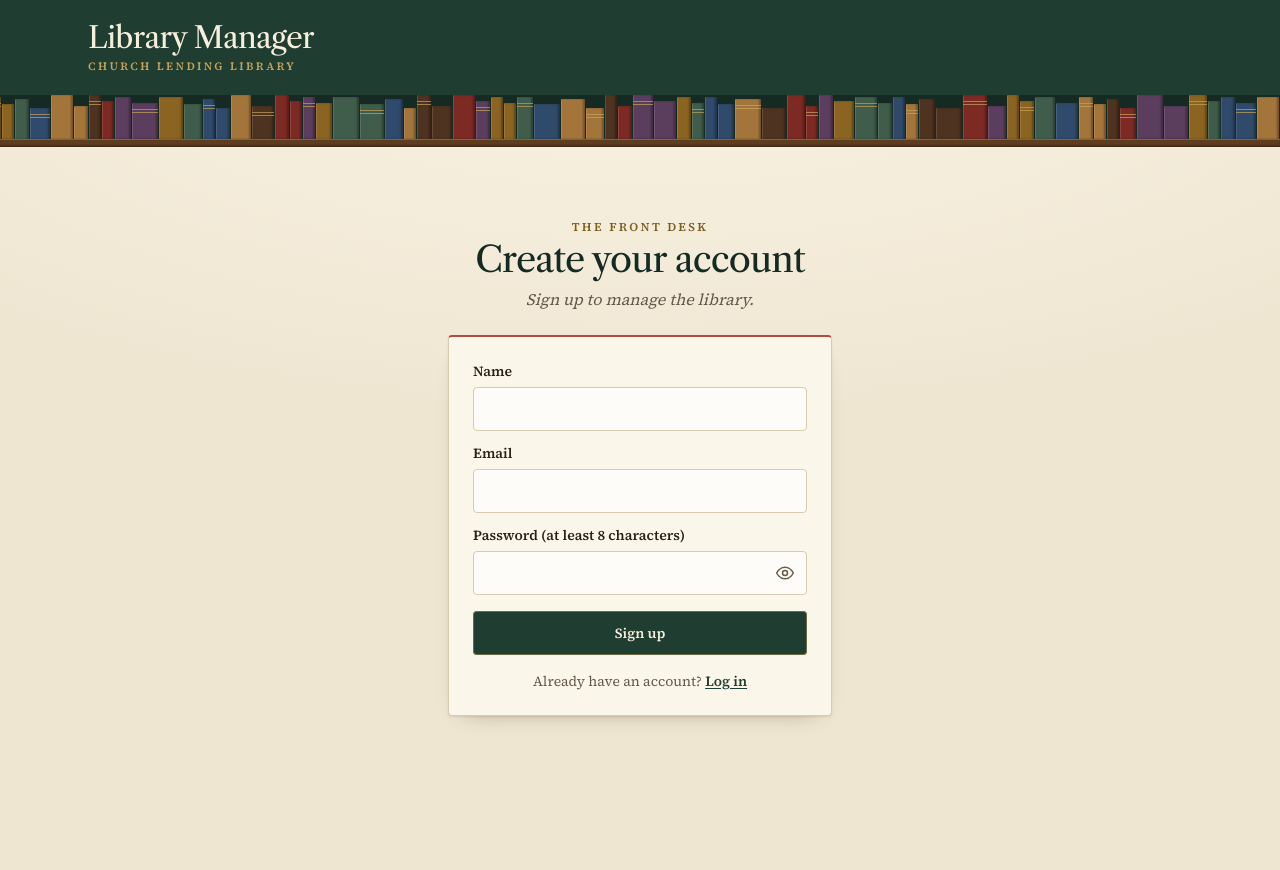
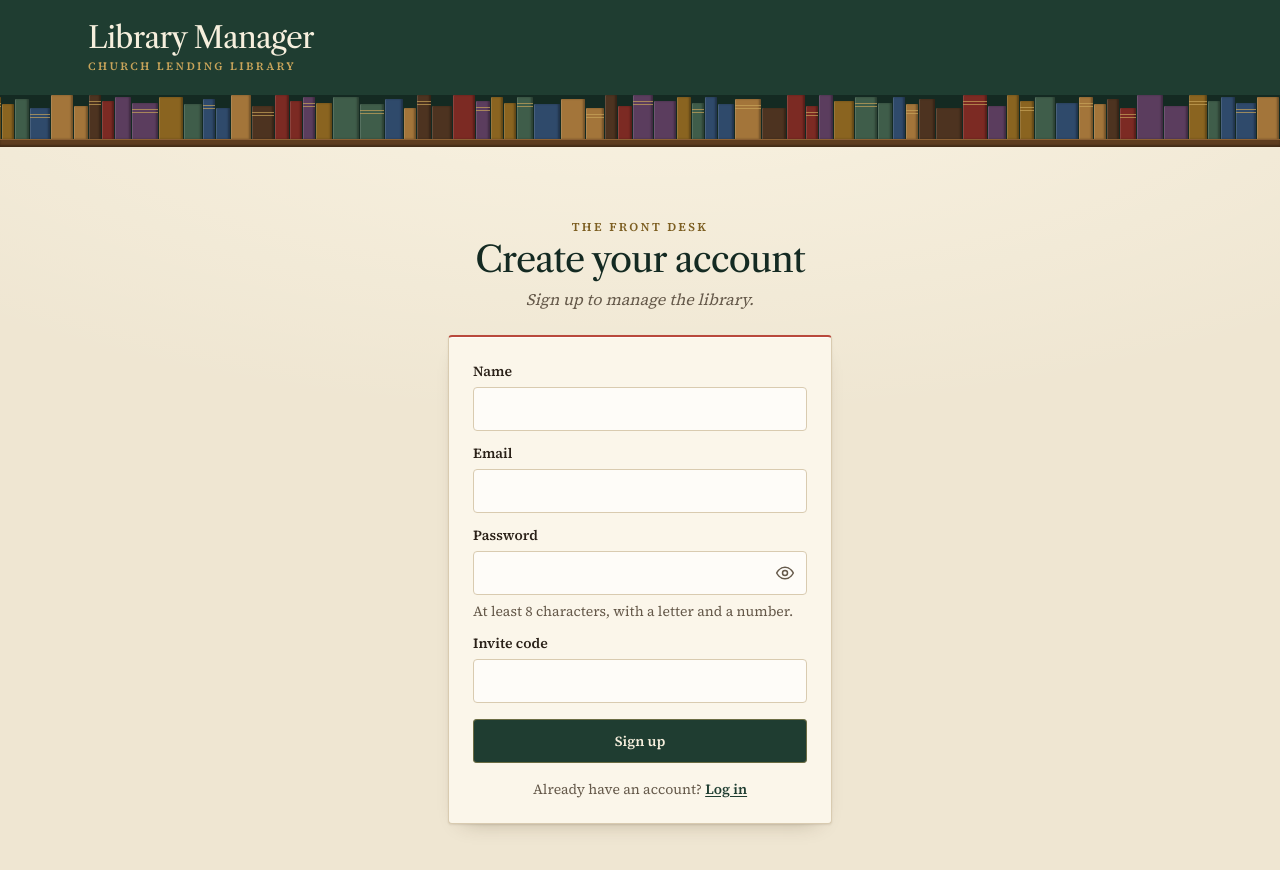
Before and after one commit to orizee01/Library-app, a Next.js app in the folder library/: page /signup in a window 1280 px wide. Before the commit the page ends 800 px from the top, so only its background shows below. Built offline with nearby package versions, Linux system fonts and the light colour scheme; no server answers.

Commit message:
Add validation and an invite code, and send new accounts to login

```diff
--- a/library/app/auth-actions.ts
+++ b/library/app/auth-actions.ts
@@ -1,47 +1,55 @@
 "use server";
 
+import { createHash, timingSafeEqual } from "node:crypto";
 import { cookies } from "next/headers";
 import { redirect } from "next/navigation";
 import { sql } from "@/db";
 import { endSession, hashPassword, startSession, verifyPassword } from "@/lib/auth";
+import {
+  readLogin,
+  readSignup,
+  validateLogin,
+  validateSignup,
+  type FieldErrors,
+} from "@/lib/auth-validation";
 import { JUST_LOGGED_IN_COOKIE } from "@/lib/session-cookie";
 
-export type AuthFormState = { error?: string; values?: { name?: string; email: string } };
+export type AuthFormState = {
+  error?: string; // about the whole form
+  fieldErrors?: FieldErrors; // about one field, keyed by its input name
+  values?: { name?: string; email: string; inviteCode?: string };
+};
 
 const TRY_AGAIN = "Something went wrong. Please try again.";
 const WRONG_LOGIN = "That email or password is incorrect.";
+const MAX_PASSWORD_LENGTH = 200;
 
 // Checked against when the email is unknown, so a wrong email takes as long as
 // a wrong password and doesn't reveal who has an account.
 const NO_SUCH_USER = `${"0".repeat(32)}$${"0".repeat(128)}`;
 
-function field(formData: FormData, name: string) {
-  const value = formData.get(name);
-  return typeof value === "string" ? value : "";
-}
-
-function readEmail(formData: FormData) {
-  return field(formData, "email").trim().toLowerCase();
+// Compares hashes, so the time taken doesn't reveal how close a guess was.
+function sameText(a: string, b: string) {
+  const hash = (text: string) => createHash("sha256").update(text).digest();
+  return timingSafeEqual(hash(a), hash(b));
 }
 
 export async function signUp(
   _previous: AuthFormState,
   formData: FormData,
 ): Promise<AuthFormState> {
-  const name = field(formData, "name").trim().replace(/\s+/g, " ");
-  const email = readEmail(formData);
-  const password = field(formData, "password");
-  const values = { name, email }; // the password is never sent back
+  const { name, email, password, inviteCode } = readSignup(formData);
+  const values = { name, email, inviteCode }; // the password is never sent back
 
-  if (!name) return { error: "Please enter your name.", values };
-  if (name.length > 200) return { error: "That name is too long (200 characters at most).", values };
-  if (email.length > 200 || !/^[^\s@]+@[^\s@]+\.[^\s@]+$/.test(email)) {
-    return { error: "Please enter a real email address.", values };
+  // No code set on the server means sign-up stays closed, not open to everyone.
+  const expectedCode = process.env.SIGNUP_INVITE_CODE?.trim();
+  if (!expectedCode) return { error: "Sign-up isn't open yet.", values };
+
+  const fieldErrors = validateSignup(formData);
+  if (inviteCode && !sameText(inviteCode, expectedCode)) {
+    fieldErrors.invite_code = "That invite code isn't right. Please ask the librarian for it.";
   }
-  if (password.length < 8) return { error: "Your password needs at least 8 characters.", values };
-  if (password.length > 200) {
-    return { error: "That password is too long (200 characters at most).", values };
-  }
+  if (Object.keys(fieldErrors).length > 0) return { fieldErrors, values };
 
   try {
     const [user] = await sql<{ id: number }[]>`
@@ -51,27 +59,29 @@ export async function signUp(
       returning id
     `;
     if (!user) {
-      return { error: "That email already has an account. Please log in instead.", values };
+      return {
+        fieldErrors: { email: "That email already has an account. Please log in instead." },
+        values,
+      };
     }
-    await startSession(user.id);
   } catch (error) {
     console.error(error);
     return { error: TRY_AGAIN, values };
   }
 
-  redirect("/");
+  redirect("/login?created=1");
 }
 
 export async function logIn(
   _previous: AuthFormState,
   formData: FormData,
 ): Promise<AuthFormState> {
-  const email = readEmail(formData);
-  const password = field(formData, "password");
+  const { email, password } = readLogin(formData);
   const values = { email };
 
-  if (!email || !password) return { error: "Please enter your email and password.", values };
-  if (password.length > 200) return { error: WRONG_LOGIN, values };
+  const fieldErrors = validateLogin(formData);
+  if (Object.keys(fieldErrors).length > 0) return { fieldErrors, values };
+  if (password.length > MAX_PASSWORD_LENGTH) return { error: WRONG_LOGIN, values };
 
   try {
     const [user] = await sql<{ id: number; password_hash: string }[]>`
--- a/library/app/auth-forms.tsx
+++ b/library/app/auth-forms.tsx
@@ -1,8 +1,11 @@
 "use client";
 
 import Link from "next/link";
-import { useActionState, useId, useState } from "react";
+import { useActionState, useId, useState, type ChangeEvent, type SyntheticEvent } from "react";
+import { validateLogin, validateSignup, type FieldErrors } from "@/lib/auth-validation";
 import { logIn, signUp } from "./auth-actions";
+
+const invalidField = "aria-invalid:border-oxblood aria-invalid:ring-1 aria-invalid:ring-oxblood/30";
 
 // An open eye means "click to show"; a crossed-out eye means "click to hide".
 function EyeIcon({ crossedOut }: { crossedOut: boolean }) {
@@ -24,15 +27,72 @@ function EyeIcon({ crossedOut }: { crossedOut: boolean }) {
   );
 }
 
-// The button sits outside the label, so clicking it doesn't focus the field, and
-// type="button" stops it submitting the form.
-function PasswordField({ label, autoComplete }: { label: string; autoComplete: string }) {
+function FieldError({ id, text }: { id: string; text?: string }) {
+  if (!text) return null;
+  return (
+    <p id={id} role="alert" className="mt-1.5 text-sm font-semibold text-oxblood-deep">
+      {text}
+    </p>
+  );
+}
+
+function TextField({
+  label,
+  name,
+  error,
+  type,
+  autoComplete,
+  defaultValue,
+}: {
+  label: string;
+  name: string;
+  error?: string;
+  type?: string;
+  autoComplete: string;
+  defaultValue?: string;
+}) {
   const id = useId();
-  const [visible, setVisible] = useState(false);
+  const errorId = `${id}-error`;
   return (
     <div>
       <label htmlFor={id} className="field-label">
         {label}
+      </label>
+      <input
+        id={id}
+        name={name}
+        type={type}
+        autoComplete={autoComplete}
+        defaultValue={defaultValue}
+        aria-invalid={Boolean(error)}
+        aria-describedby={error ? errorId : undefined}
+        className={`field ${invalidField}`}
+      />
+      <FieldError id={errorId} text={error} />
+    </div>
+  );
+}
+
+// The button sits outside the label, so clicking it doesn't focus the field, and
+// type="button" stops it submitting the form.
+function PasswordField({
+  autoComplete,
+  error,
+  hint,
+}: {
+  autoComplete: string;
+  error?: string;
+  hint?: string;
+}) {
+  const id = useId();
+  const hintId = `${id}-hint`;
+  const errorId = `${id}-error`;
+  const [visible, setVisible] = useState(false);
+  const describedBy = [hint && hintId, error && errorId].filter(Boolean).join(" ");
+  return (
+    <div>
+      <label htmlFor={id} className="field-label">
+        Password
       </label>
       <div className="relative mt-1.5">
         <input
@@ -40,7 +100,9 @@ function PasswordField({ label, autoComplete }: { label: string; autoComplete: s
           name="password"
           type={visible ? "text" : "password"}
           autoComplete={autoComplete}
-          className="field mt-0 pr-11"
+          aria-invalid={Boolean(error)}
+          aria-describedby={describedBy || undefined}
+          className={`field mt-0 pr-11 ${invalidField}`}
         />
         <button
           type="button"
@@ -52,6 +114,12 @@ function PasswordField({ label, autoComplete }: { label: string; autoComplete: s
           <EyeIcon crossedOut={visible} />
         </button>
       </div>
+      {hint && (
+        <p id={hintId} className="mt-1.5 text-sm text-muted">
+          {hint}
+        </p>
+      )}
+      <FieldError id={errorId} text={error} />
     </div>
   );
 }
@@ -65,26 +133,65 @@ function Alert({ text }: { text?: string }) {
   );
 }
 
-// noValidate: the server checks everything and explains problems the same way
-// as the rest of the app.
+// Combines the browser's checks with whatever the server last reported. A form
+// with a problem isn't sent, so a password that's already typed stays in the box.
+// Editing a field clears its message until the next submit.
+function useFieldErrors(validate: (formData: FormData) => FieldErrors, fromServer?: FieldErrors) {
+  const [fromBrowser, setFromBrowser] = useState<FieldErrors>({});
+  const [edited, setEdited] = useState<string[]>([]);
+
+  const errors: FieldErrors = { ...fromServer, ...fromBrowser };
+  for (const name of edited) delete errors[name];
+
+  function onSubmit(event: SyntheticEvent<HTMLFormElement>) {
+    const form = event.currentTarget;
+    const found = validate(new FormData(form));
+    setFromBrowser(found);
+    setEdited([]);
+    const first = Object.keys(found)[0];
+    if (first) {
+      event.preventDefault();
+      (form.elements.namedItem(first) as HTMLElement | null)?.focus();
+    }
+  }
+
+  function onChange(event: ChangeEvent<HTMLFormElement>) {
+    const { name } = event.target as unknown as HTMLInputElement;
+    if (name) setEdited((names) => (names.includes(name) ? names : [...names, name]));
+    setFromBrowser((current) => {
+      const next = { ...current };
+      delete next[name];
+      return next;
+    });
+  }
+
+  return { errors, blocked: Object.keys(fromBrowser).length > 0, onSubmit, onChange };
+}
+
+// noValidate: these forms explain problems themselves, in the app's own words.
 export function LoginForm() {
   const [state, action, pending] = useActionState(logIn, {});
+  const { errors, blocked, onSubmit, onChange } = useFieldErrors(validateLogin, state.fieldErrors);
   return (
-    <form action={action} noValidate className="card card-ruled p-6">
+    <form
+      action={action}
+      onSubmit={onSubmit}
+      onChange={onChange}
+      noValidate
+      className="card card-ruled p-6"
+    >
       <div className="grid gap-3">
-        <label className="field-label">
-          Email
-          <input
+        <TextField
+          label="Email"
           name="email"
           type="email"
           autoComplete="email"
           defaultValue={state.values?.email}
-            className="field"
+          error={errors.email}
         />
-        </label>
-        <PasswordField label="Password" autoComplete="current-password" />
+        <PasswordField autoComplete="current-password" error={errors.password} />
       </div>
-      <Alert text={state.error} />
+      <Alert text={blocked ? undefined : state.error} />
       <button type="submit" disabled={pending} className="btn-primary mt-4 w-full">
         {pending ? "Logging in…" : "Log in"}
       </button>
@@ -100,31 +207,45 @@ export function LoginForm() {
 
 export function SignupForm() {
   const [state, action, pending] = useActionState(signUp, {});
+  const { errors, blocked, onSubmit, onChange } = useFieldErrors(validateSignup, state.fieldErrors);
   return (
-    <form action={action} noValidate className="card card-ruled p-6">
+    <form
+      action={action}
+      onSubmit={onSubmit}
+      onChange={onChange}
+      noValidate
+      className="card card-ruled p-6"
+    >
       <div className="grid gap-3">
-        <label className="field-label">
-          Name
-          <input
+        <TextField
+          label="Name"
           name="name"
           autoComplete="name"
           defaultValue={state.values?.name}
-            className="field"
+          error={errors.name}
         />
-        </label>
-        <label className="field-label">
-          Email
-          <input
+        <TextField
+          label="Email"
           name="email"
           type="email"
           autoComplete="email"
           defaultValue={state.values?.email}
-            className="field"
+          error={errors.email}
         />
-        </label>
-        <PasswordField label="Password (at least 8 characters)" autoComplete="new-password" />
+        <PasswordField
+          autoComplete="new-password"
+          hint="At least 8 characters, with a letter and a number."
+          error={errors.password}
+        />
+        <TextField
+          label="Invite code"
+          name="invite_code"
+          autoComplete="off"
+          defaultValue={state.values?.inviteCode}
+          error={errors.invite_code}
+        />
       </div>
-      <Alert text={state.error} />
+      <Alert text={blocked ? undefined : state.error} />
       <button type="submit" disabled={pending} className="btn-primary mt-4 w-full">
         {pending ? "Creating account…" : "Sign up"}
       </button>
--- /dev/null
+++ b/library/lib/auth-validation.ts
@@ -0,0 +1,82 @@
+// The sign-up and login rules. The browser uses them for instant messages and the
+// server uses them again, because anything sent from a browser can't be trusted.
+
+// Keyed by each input's name attribute.
+export type FieldErrors = Record<string, string>;
+
+const MAX_LENGTH = 200;
+const EMAIL = /^[^\s@]+@[^\s@.]+(\.[^\s@.]+)+$/;
+
+function text(formData: FormData, name: string) {
+  const value = formData.get(name);
+  return typeof value === "string" ? value : "";
+}
+
+function readEmail(formData: FormData) {
+  return text(formData, "email").trim().toLowerCase();
+}
+
+export function readLogin(formData: FormData) {
+  return { email: readEmail(formData), password: text(formData, "password") };
+}
+
+export function readSignup(formData: FormData) {
+  return {
+    name: text(formData, "name").trim().replace(/\s+/g, " "),
+    email: readEmail(formData),
+    password: text(formData, "password"),
+    inviteCode: text(formData, "invite_code").trim(),
+  };
+}
+
+function emailProblem(email: string) {
+  if (!email) return "Please enter your email.";
+  if (email.length > MAX_LENGTH || !EMAIL.test(email)) {
+    return "Please enter a real email address, like name@example.com.";
+  }
+}
+
+function nameProblem(name: string) {
+  if (!name) return "Please enter your name.";
+  if (name.length > MAX_LENGTH) return "That name is too long (200 characters at most).";
+  if (!/\p{L}/u.test(name)) return "Your name needs at least one letter.";
+}
+
+function newPasswordProblem(password: string) {
+  if (!password) return "Please enter a password.";
+  if (password.length < 8) return "Your password needs at least 8 characters.";
+  if (password.length > MAX_LENGTH) return "That password is too long (200 characters at most).";
+  if (!/\p{L}/u.test(password) || !/\p{N}/u.test(password)) {
+    return "Your password needs at least one letter and one number.";
+  }
+}
+
+// Leaves out fields with no problem.
+function onlyProblems(problems: Record<string, string | undefined>) {
+  const errors: FieldErrors = {};
+  for (const [field, problem] of Object.entries(problems)) {
+    if (problem) errors[field] = problem;
+  }
+  return errors;
+}
+
+// Whether an invite code is correct can only be checked on the server.
+export function validateSignup(formData: FormData) {
+  const { name, email, password, inviteCode } = readSignup(formData);
+  return onlyProblems({
+    name: nameProblem(name),
+    email: emailProblem(email),
+    password: newPasswordProblem(password),
+    invite_code: inviteCode ? undefined : "Please enter the invite code.",
+  });
+}
+
+// Only checks a password was typed: the new-password rules mustn't lock out an
+// account whose password was made before they existed.
+export function validateLogin(formData: FormData) {
+  const { email, password } = readLogin(formData);
+  return onlyProblems({
+    email: emailProblem(email),
+    password: password ? undefined : "Please enter your password.",
+  });
+}
```
Also changed, not shown: library/app/login/page.tsx (+19 -4 lines). Lines whose indentation alone changed are shown as unchanged.
